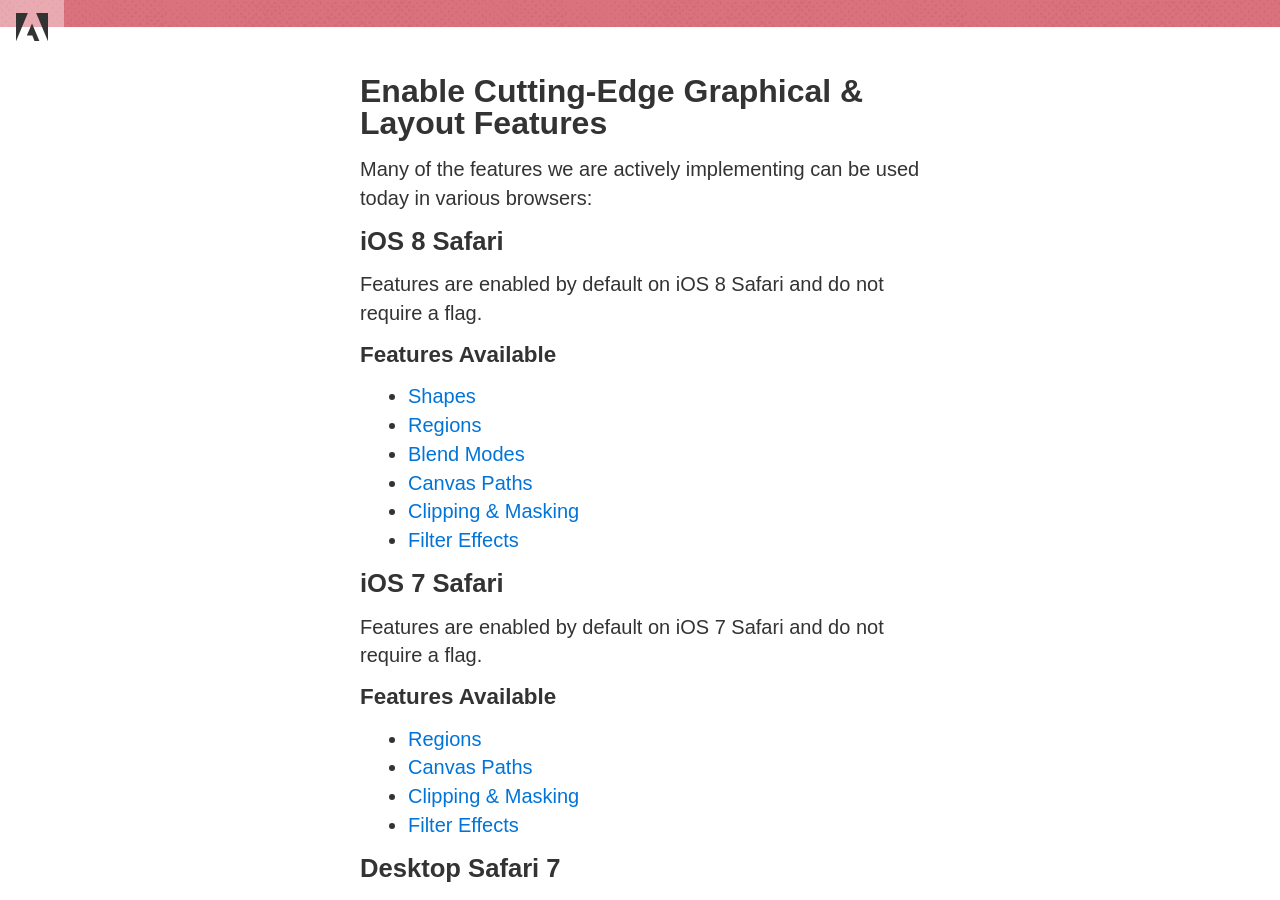
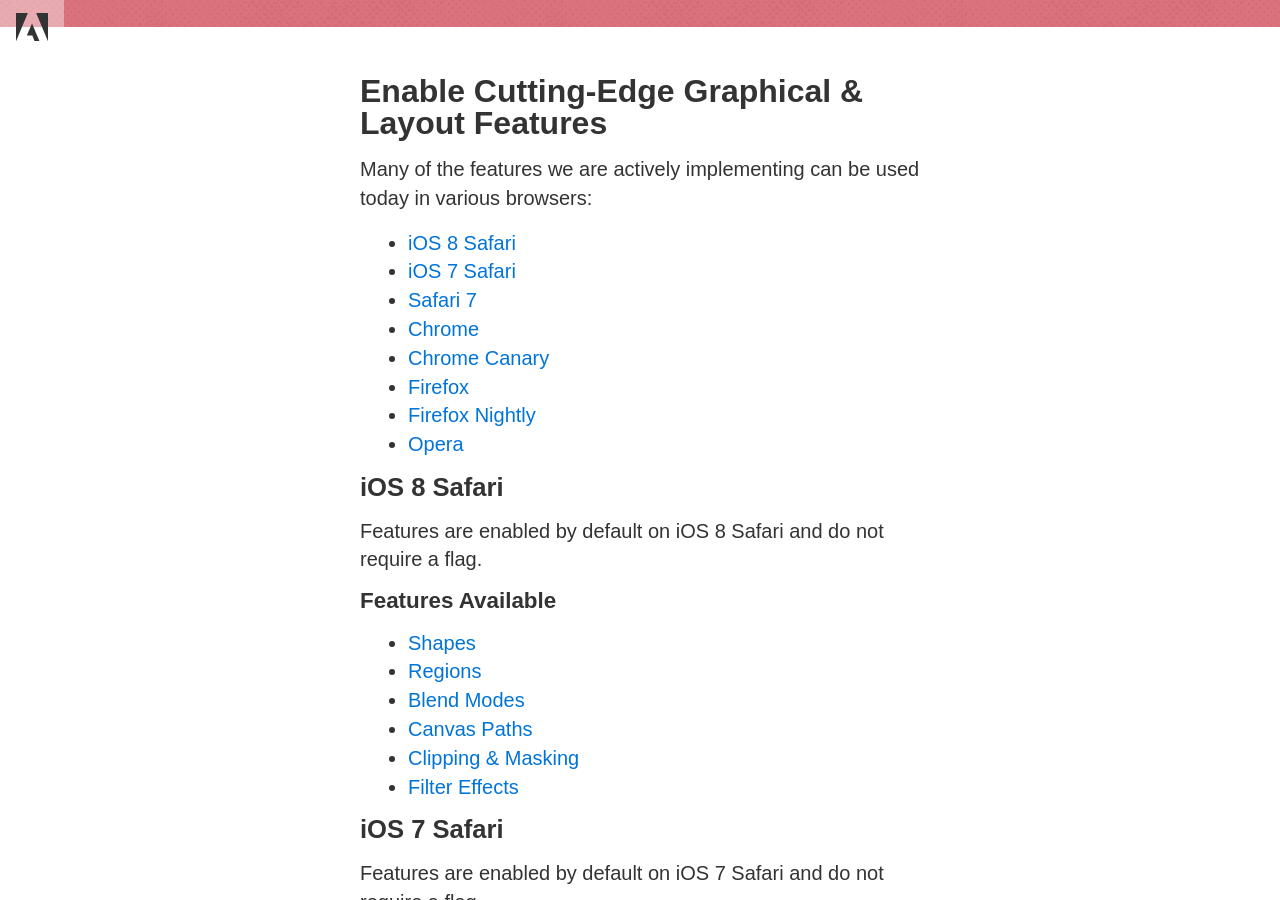
Before and after one commit to adobe-webplatform/adobe-webplatform.github.io, a Jekyll site: the page built from enable.md, in a window 1280 px wide and 900 px high, scrolled down 323 px. Built offline with Jekyll 4.4.1, drawn with Linux system fonts in a browser that asks for light colours; nearby versions of some CDN libraries; comment, search, counter and statistics services are not loaded; part of the change alters nothing that is shown.

Commit message:
Add in a navigation menu to make things a bit easier to use.

```diff
--- a/enable.md
+++ b/enable.md
@@ -19,7 +19,16 @@ bg: da727e
 
 Many of the features we are actively implementing can be used today in various browsers:
 
-### iOS 8 Safari
+* [iOS 8 Safari](#ios8-safari)
+* [iOS 7 Safari](#ios7-safari)
+* [Safari 7](#safari7)
+* [Chrome](#chrome)
+* [Chrome Canary](#chrome-canary)
+* [Firefox](#firefox)
+* [Firefox Nightly](#firefox-nightly)
+* [Opera](#opera)
+
+### iOS 8 Safari <a name="ios8-safari">&nbsp;</a>
 
 Features are enabled by default on iOS 8 Safari and do not require a flag.
 
@@ -31,7 +40,7 @@ Features are enabled by default on iOS 8 Safari and do not require a flag.
 * [Clipping & Masking][clipping-and-masking]
 * [Filter Effects][filter-effects]
 
-### iOS 7 Safari
+### iOS 7 Safari <a name="ios7-safari">&nbsp;</a>
 
 Features are enabled by default on iOS 7 Safari and do not require a flag.
 
@@ -41,7 +50,7 @@ Features are enabled by default on iOS 7 Safari and do not require a flag.
 * [Clipping & Masking][clipping-and-masking]
 * [Filter Effects][filter-effects]
 
-### Desktop Safari 7
+### Desktop Safari 7 <a name="safari7">&nbsp;</a>
 
 Features are enabled by default on Desktop Safari 7 and do not require a flag.
 
@@ -51,7 +60,7 @@ Features are enabled by default on Desktop Safari 7 and do not require a flag.
 * [Clipping & Masking][clipping-and-masking]
 * [Filter Effects][filter-effects]
 
-### WebKit Nightly
+### WebKit Nightly <a name="webkit-nightly">&nbsp;</a>
 
 WebKit Nightly builds can be downloaded from the [WebKit Nightly page](http://nightly.webkit.org/){:target="_blank"}. Features are enabled by default and do not require a flag.
 
@@ -63,7 +72,7 @@ WebKit Nightly builds can be downloaded from the [WebKit Nightly page](http://ni
 * [Clipping & Masking][clipping-and-masking]
 * [Filter Effects][filter-effects]
 
-### Chrome
+### Chrome <a name="chrome">&nbsp;</a>
 
 Chrome can be downloaded from the [Google Chrome page](https://www.google.com/intl/en/chrome/browser/){:target="_blank"}.
 
@@ -81,7 +90,7 @@ Chrome can be downloaded from the [Google Chrome page](https://www.google.com/in
 
 *Note*: Multiple features can be enabled before relaunching.
 
-### Chrome Canary
+### Chrome Canary <a name="chrome-canary">&nbsp;</a>
 
 Chrome Canary builds can be downloaded from the [Google Chrome Canary page](https://www.google.com/intl/en/chrome/browser/canary.html){:target="_blank"}.
 
@@ -99,7 +108,7 @@ Chrome Canary builds can be downloaded from the [Google Chrome Canary page](http
 
 *Note*: Multiple features can be enabled before relaunching.
 
-### Firefox
+### Firefox <a name="firefox">&nbsp;</a>
 
 Firefox can be downloaded from the [Firefox download page](http://www.mozilla.org/en-US/firefox/new/){:target="_blank"}.
 Features are enabled by default and do not require a flag.
@@ -108,7 +117,7 @@ Features are enabled by default and do not require a flag.
 * [Blend Modes][blend-modes]
 * [Custom Properties][web-extensions]
 
-### Firefox Nightly
+### Firefox Nightly <a name="firefox-nightly">&nbsp;</a>
 
 Firefox Nightly can be downloaded from the [Firefox nightly builds page](https://nightly.mozilla.org/){:target="_blank"}.
 
@@ -123,7 +132,7 @@ Firefox Nightly can be downloaded from the [Firefox nightly builds page](https:/
 3. Copy and paste `layout.css.filters.enabled` into the Search box.
 4. Double click on the `layout.css.filters.enabled` Preference Name. The Value should change to `true`.
 
-### Opera
+### Opera <a name="opera">&nbsp;</a>
 
 Opera can be downloaded from the [Opera home page](http://www.opera.com/){:target="_blank"}.
 
```
